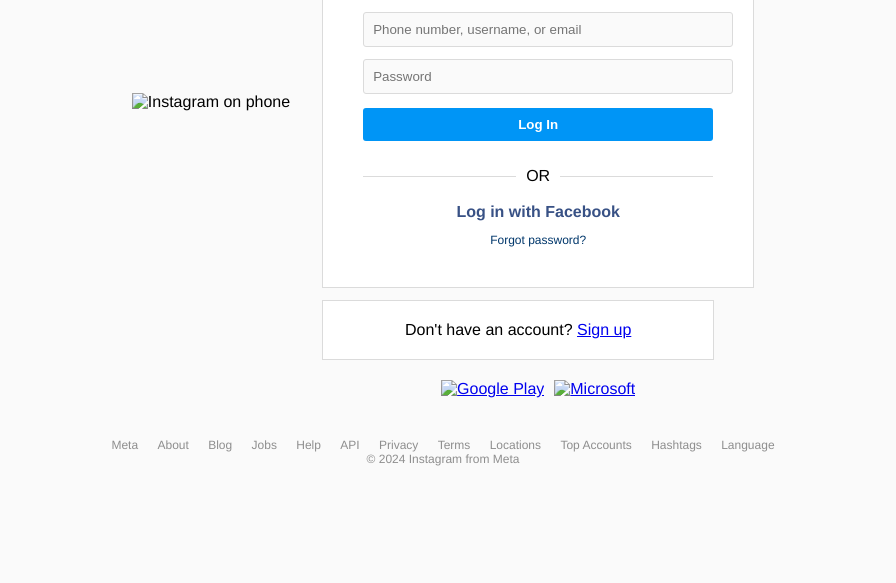
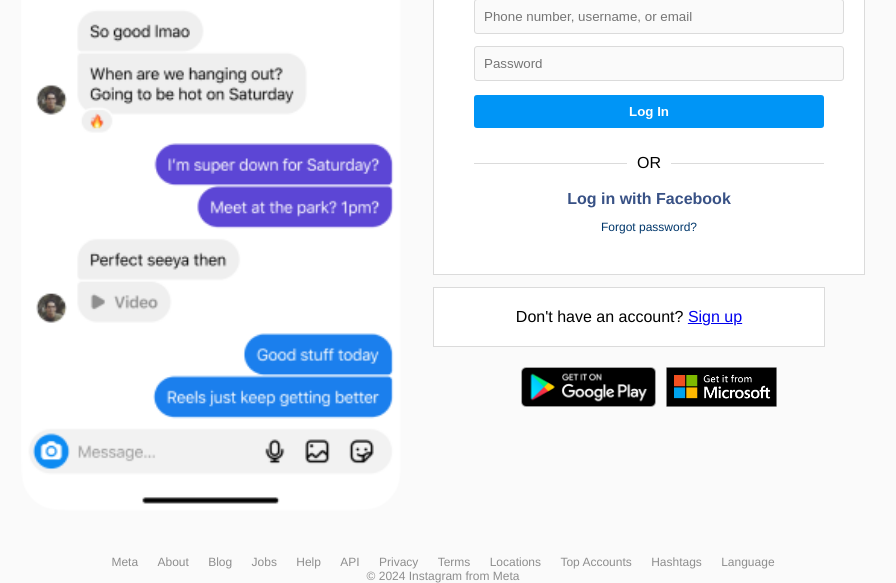
Before and after one commit to porasnagar/instagram.com, a website: page docs/index.html in a window 1280 px wide. Shown: the part 264-847 px from the top of the page, without its empty margins (197-1093 px from the left). Before the commit the page ends 800 px from the top, so only its background shows below. Drawn offline with Linux system fonts and the light colour scheme.

Commit message:
Update for GitHub Pages

```diff
--- a/public/index.html
+++ b/docs/index.html
@@ -9,7 +9,7 @@
 <body>
     <div class="container">
         <div class="phone-image">
-            <img src="images/phone.png" alt="Instagram on phone">
+            <img src="../images/phone.png" alt="Instagram on phone">
         </div>
         <div>
             <div class="form-container">
@@ -27,8 +27,8 @@
                 Don't have an account? <a href="#">Sign up</a>
             </div>
             <div class="app-links">
-                <a href="#"><img src="images/googleplay.png" alt="Google Play"></a>
-                <a href="#"><img src="images/microsoft.png" alt="Microsoft"></a>
+                <a href="#"><img src="../images/googleplay.png" alt="Google Play"></a>
+                <a href="#"><img src="../images/microsoft.png" alt="Microsoft"></a>
             </div>
         </div>
     </div>
```
Also changed, not shown: docs/styles.css (renamed from public/styles.css).
